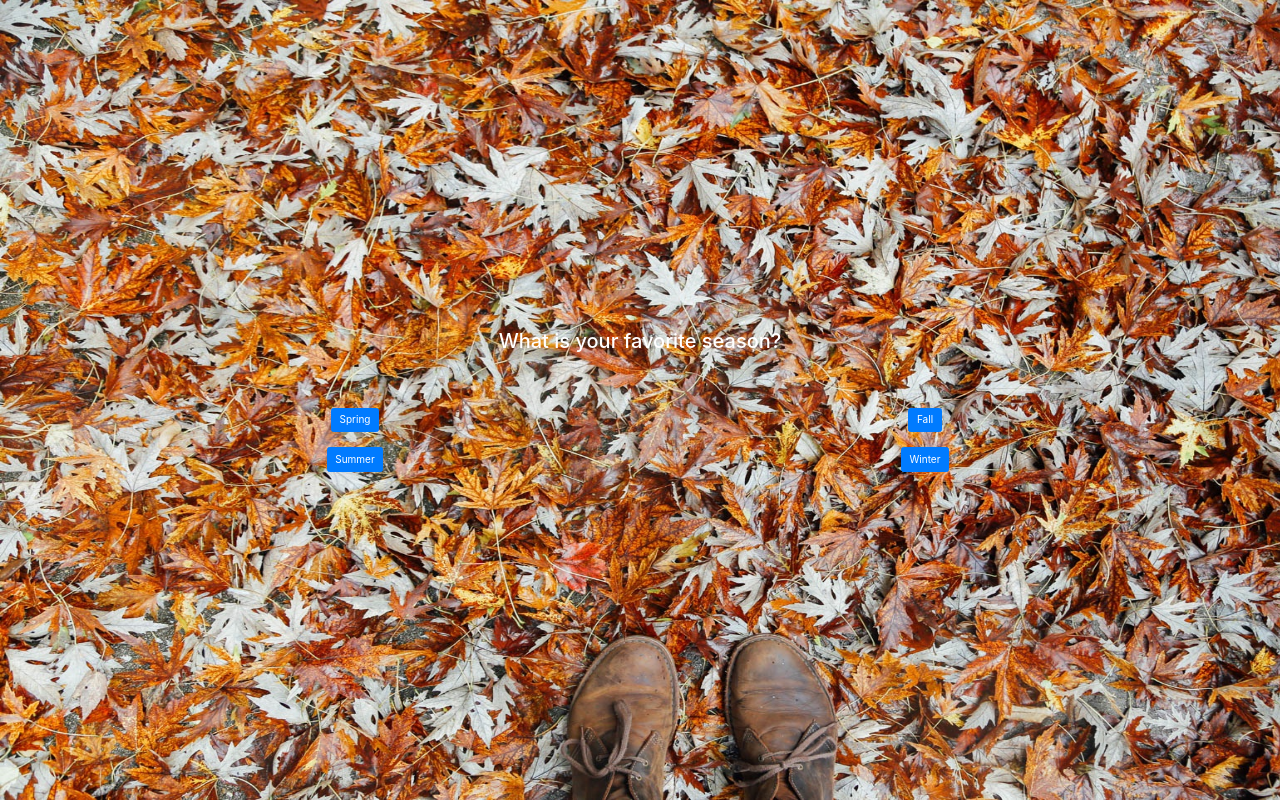
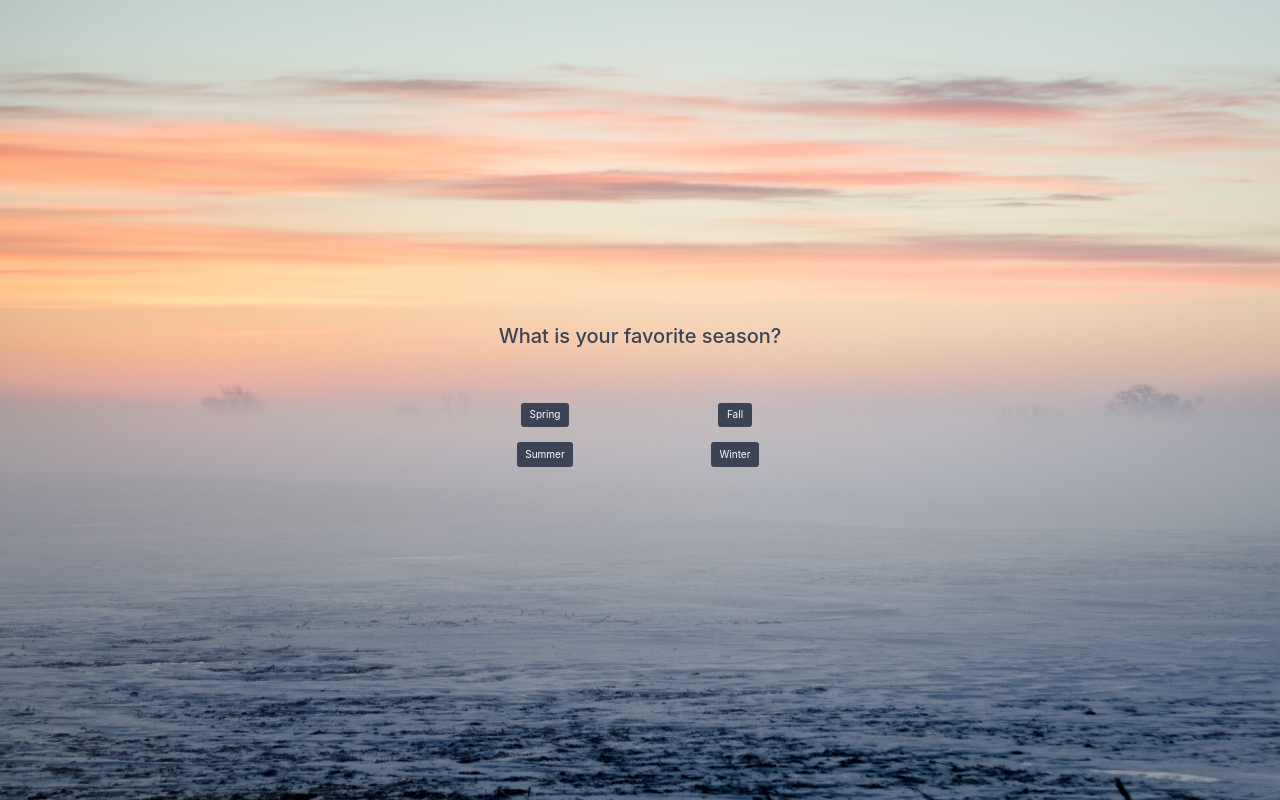
Before and after one commit to blondiebytes/Learn-It-Girl-Project, a Django app: template TravelMetrics/mysite/travelmetrics/templates/travelmetrics/index.html in a window 1280 px wide. Run offline with Django 3.2, Linux system fonts and the light colour scheme; the template is opened without the code that fills it, so the values that code supplies are empty; some libraries are stand-ins or nearby versions.

Commit message:
More design stuff

```diff
--- a/TravelMetrics/mysite/travelmetrics/static/style.css
+++ b/TravelMetrics/mysite/travelmetrics/static/style.css
@@ -4,7 +4,7 @@
 }
 
 body {
-	 background-image: url("travelmetrics/images/fall2.jpeg");
+	 background-image: url("travelmetrics/images/winter3.jpeg");
  	background-size: 1440px 800px;
  	background-repeat:no-repeat;
 }
@@ -17,8 +17,20 @@ body {
     vertical-align: middle;
 }
 
-
 #question {
 	padding-bottom: 50px;
-	color:white;
+	color:#3B4355;
+	margin-top: -10px;
 }
+
+.btn-primary:hover, .btn-primary:focus, .btn-primary:active, .btn-primary.active, .open .dropdown-toggle.btn-primary {
+
+  background-color: #BD9899;
+  border-color: #BD9899;
+ }
+
+.btn
+{
+  background-color: #3B4355;
+  border-color: #3B4355;
+}
--- a/TravelMetrics/mysite/travelmetrics/templates/travelmetrics/index.html
+++ b/TravelMetrics/mysite/travelmetrics/templates/travelmetrics/index.html
@@ -9,21 +9,23 @@
 
 <div class="container container-table">
 	<div class="row vertical-center-row">
-	<div class="row">
-	<div class="col-md-12 text-center">
-		<h2 id="question">What is your favorite season?</h2>
-	</div>
-</div>
 		<div class="row">
-			<div class="col-md-6 text-center" id="answer-col-1">
+			<div class="col-md-12 text-center">
+				<h2 id="question">What is your favorite season?</h2>
+			</div>
+		</div>
+		<div class="row">
+			<div class="col-md-4"></div>
+			<div class="col-md-2 text-center" id="answer-col-1">
 				<button type="button" class="btn btn-primary" id="answer-1">Spring</button> <br> <br>
 				<button type="button" class="btn btn-primary" id="answer-2">Summer</button>
 			</div>
-			<div class="col-md-6 text-center" id="answer-col-2">
+			<div class="col-md-2 text-center" id="answer-col-2">
 				<button type="button" class="btn btn-primary" id="answer-3">Fall</button> <br> <br>
 				<button type="button" class="btn btn-primary" id="answer-4">Winter</button>
 			</div>
+			<div class="col-md-4"></div>
 		</div>
 	</div>
-	</div>
 </div>
+</div>
```
Also changed, not shown: TravelMetrics/mysite/travelmetrics/templates/travelmetrics/question2.html (added, +31 -0 lines), TravelMetrics/mysite/travelmetrics/static/travelmetrics/images/winter2.jpeg (added), TravelMetrics/mysite/travelmetrics/static/travelmetrics/images/winter3.jpeg (added), 1 other file.
